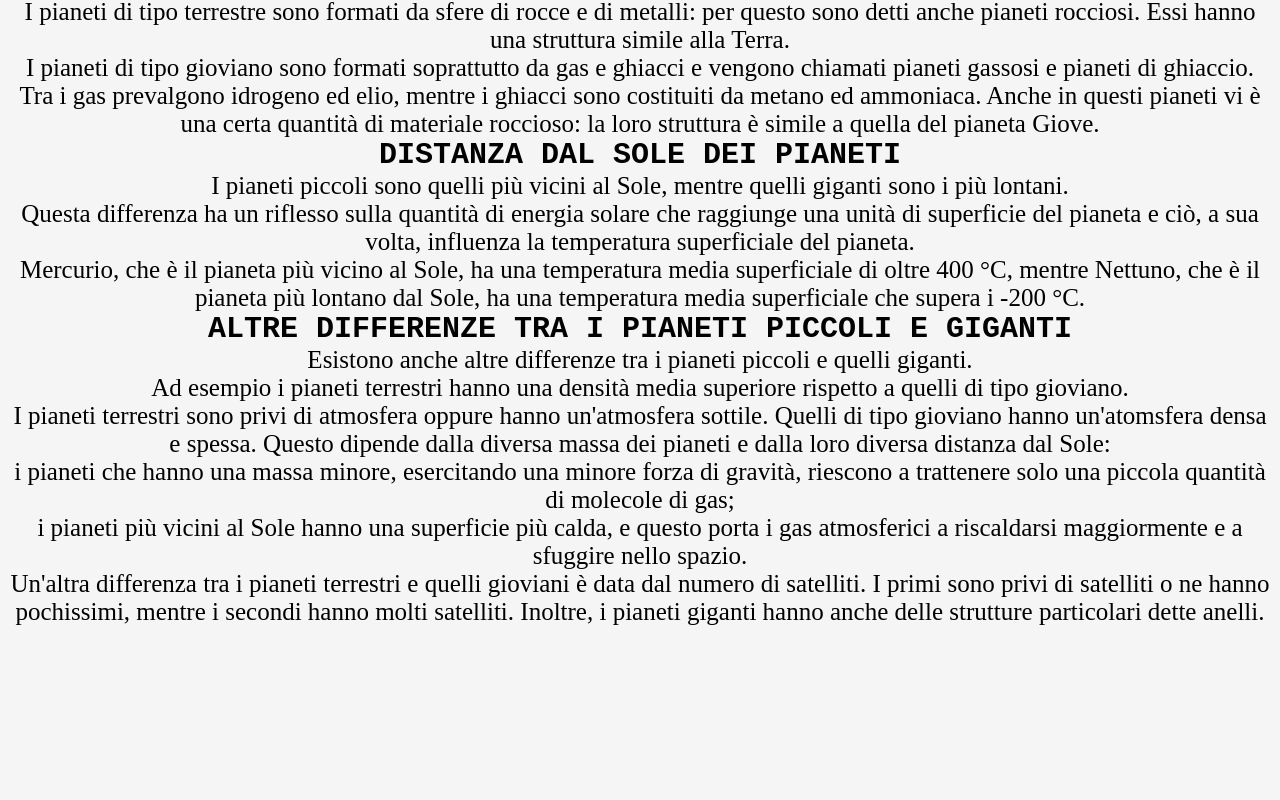
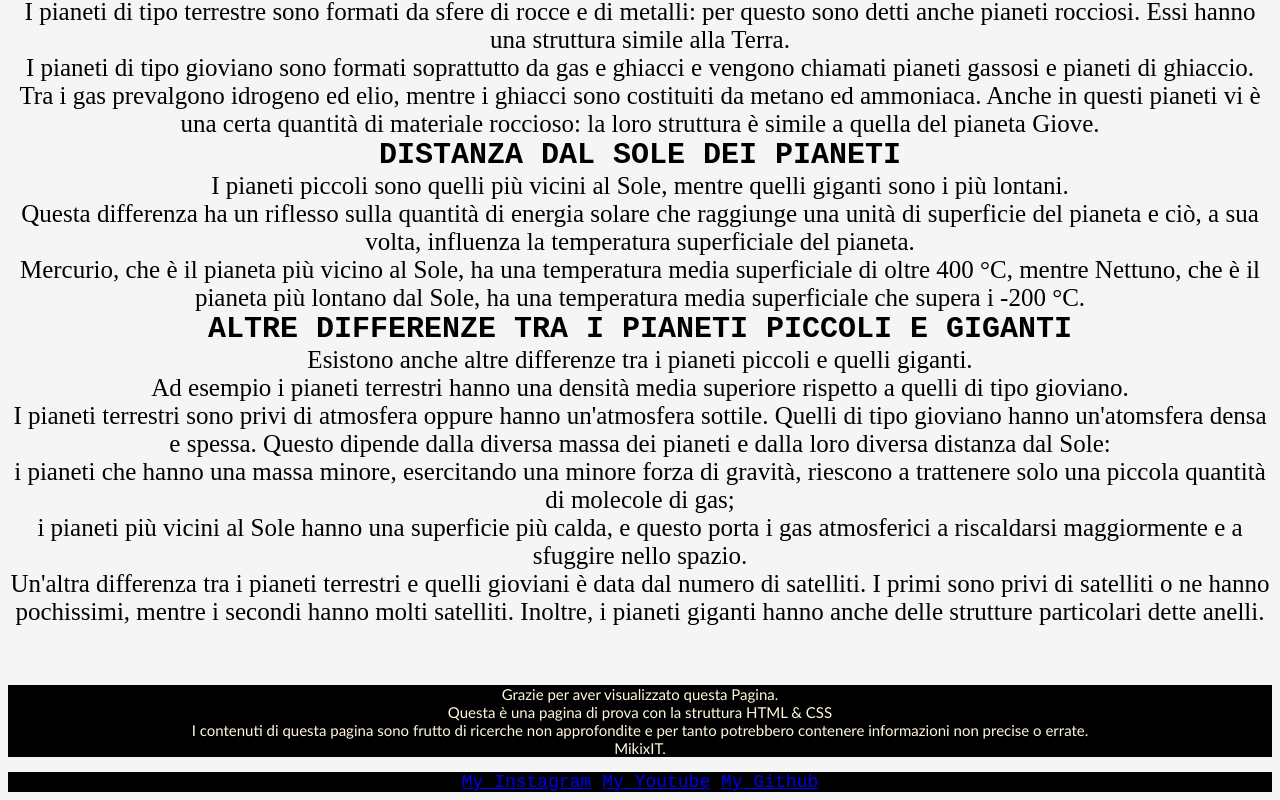
Before and after one commit to MikixIT/typing, a plain HTML site: page Pianeti/Pianeti.html in a window 1280 px wide. Shown: the part 3302-4102 px from the top of the page. Before the commit the page ends 3987 px from the top, so only its background shows below. Drawn offline with Linux system fonts and the light colour scheme.

Commit message:
FINISH PROJECT.

```diff
--- a/Pianeti/Pianeti.html
+++ b/Pianeti/Pianeti.html
@@ -51,6 +51,12 @@
     }
 
     .Importanteparola { font-family: monospace; font-size: 30px;
+
+        }
+    #Conclusione { font-family: 'Gill Sans', 'Gill Sans MT', Calibri, 'Trebuchet MS', sans-serif; font-size: 15px; background-color: black; color: cornsilk;
+
+    }
+    #LinkSocial { font-family: monospace; font-size: 18px; background-color: black;color: white;
 
     }
 
@@ -201,14 +207,18 @@
 
     </div>
     <div id="Conclusione">
+        <p> Grazie per aver visualizzato questa Pagina. <br>
+        Questa è una pagina di prova con la struttura HTML & CSS <br>
+         I contenuti di questa pagina sono frutto di ricerche non approfondite e per tanto potrebbero contenere informazioni non precise o errate. <br>
+    MikixIT.</p>
 
 
     </div>
-    <div id="Link Social e info Copyright Page"
+    <div id="LinkSocial">
+    <a href="https://www.instagram.com/therealgoldmic/">My Instagram</a>  <a href="https://www.youtube.com/channel/UCK76H21F2XoDD6ejGFEaZpQ?view_as=subscriber">My Youtube</a> <a href="https://github.com/MikixIT/typing">My Github</a>
 
 
-
-    ></div>
+    </div>
 
 </body>
 
```
